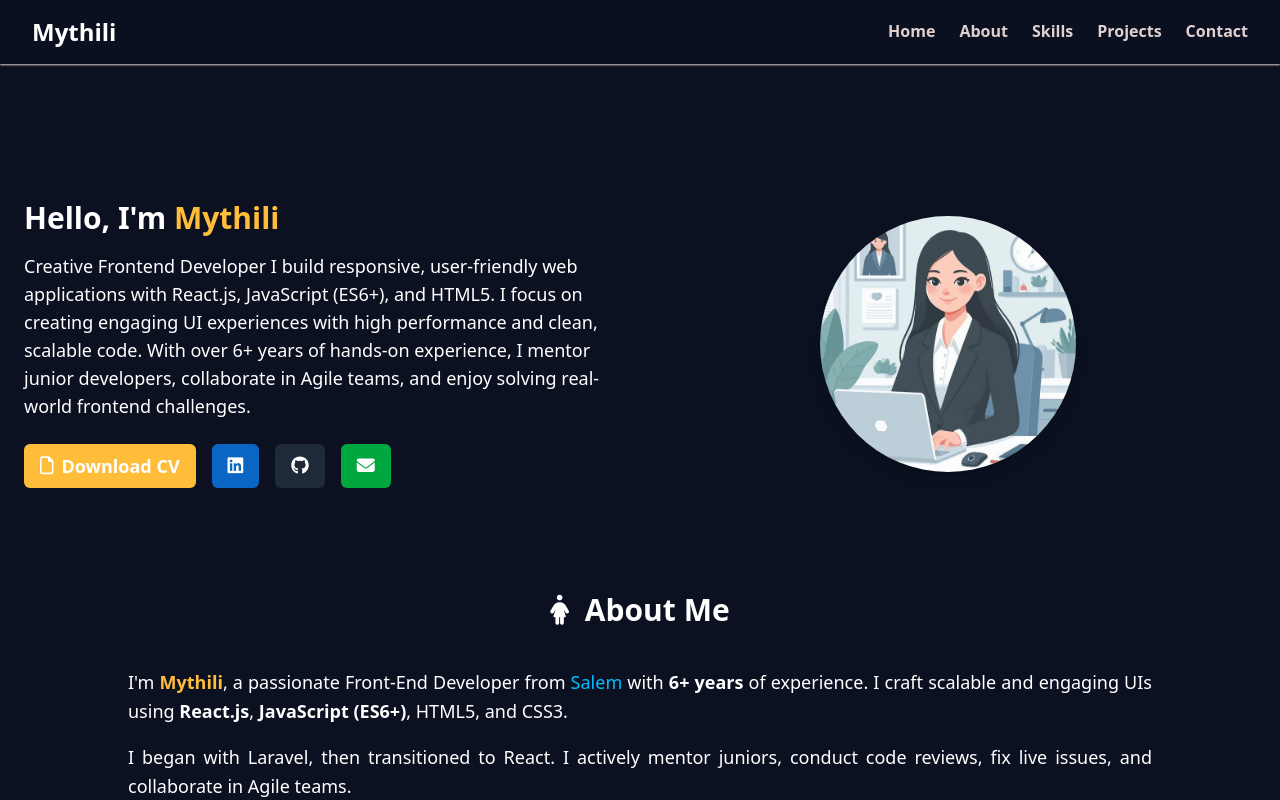
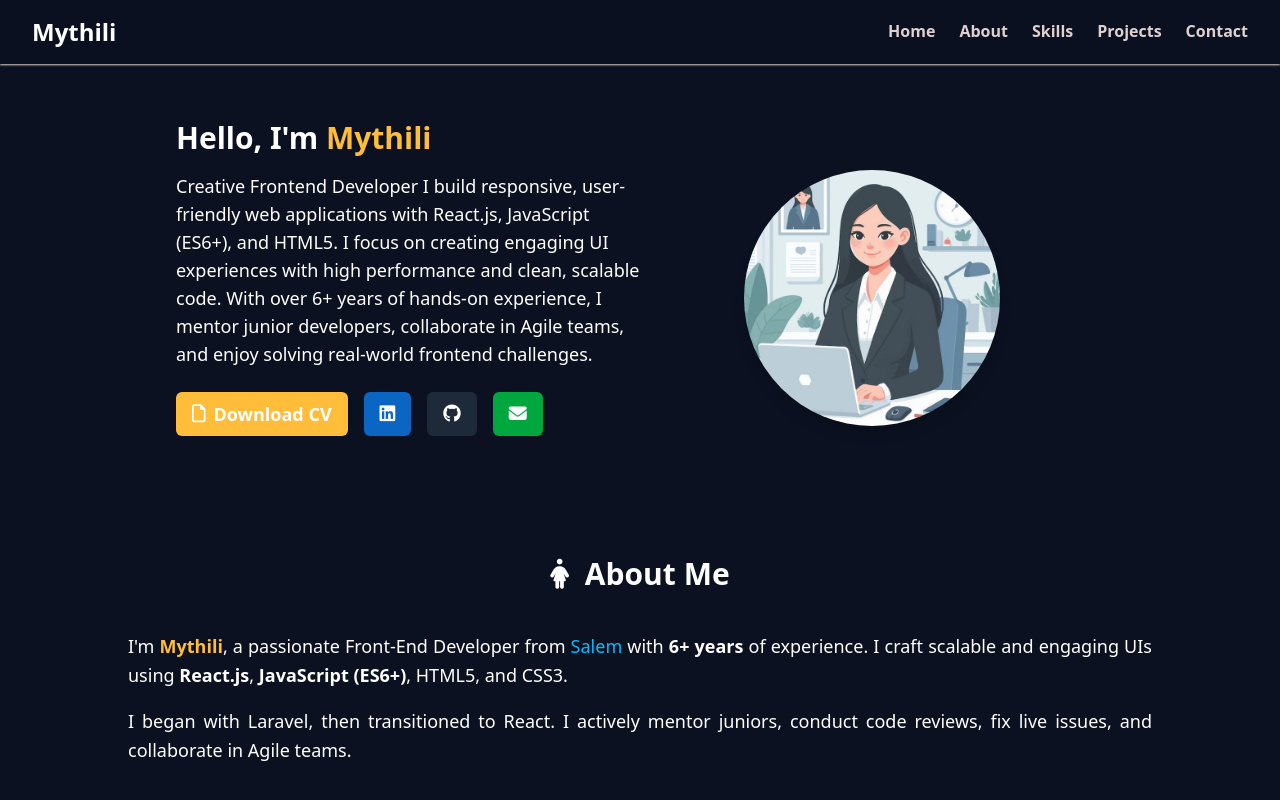
Before and after one commit to mythilims/my_site_portfolio, a React (Vite) app: page / in a window 1280 px wide. Shown: the top 800 px of the page. Built offline with nearby package versions, Linux system fonts and the light colour scheme.

Commit message:
3rd commit

```diff
--- a/src/pages/Myportfolio.jsx
+++ b/src/pages/Myportfolio.jsx
@@ -80,14 +80,14 @@ function Myportfolio() {
         )}
       </header>
 
-      {/* ✅ Sections Start Below */}
-      <section
-        id="home"
-        className="pt-20 sm:pt-20 md:pt-50 sm:p-10 md:p-6 flex flex-col md:flex-row items-center"
-      >
-        <div className="md:w-1/2">
+
+
+      <section className="bg-[#0b1120] text-white " id="home">
+        <div className="max-w-5xl mx-auto space-y-10  flex flex-col md:flex-row items-center pt-30 px-6 md:px-12 ">
+          <div className="md:w-1/2 ">
             <h2 className="text-3xl font-bold mb-4">
-            {HELLO_TEXT} <span className="text-[#ffbd39]">{PROFILE_NAME}</span>
+              {HELLO_TEXT}{" "}
+              <span className="text-[#ffbd39]">{PROFILE_NAME}</span>
             </h2>
             <p className="text-lg font-light">{ROLE_DEC}</p>
             <div className="flex flex-col lg:flex-row gap-4 mt-6 items-center sm:items-start">
@@ -105,14 +105,14 @@ function Myportfolio() {
                   rel="noopener noreferrer"
                   className="bg-[#ffbd39] px-4 py-2 rounded-md hover:bg-[#084ba0] text-white font-semibold flex items-center gap-2 text-sm sm:text-base md:text-lg"
                 >
-                <i className="fa-regular fa-file"> </i> <span>Download CV</span>
+                  <i className="fa-regular fa-file"> </i>{" "}
+                  <span>Download CV</span>
                 </a>
                 <a
                   href="https://www.linkedin.com/in/s-mythili-sundarajan"
                   target="_blank"
                   rel="noopener noreferrer"
                   title="linkedin"
-
                   className="bg-[#0a66c2] px-4 py-2 rounded-md hover:bg-[#084ba0] text-white font-semibold flex items-center gap-2 text-sm sm:text-base md:text-lg"
                 >
                   <i className="fab fa-linkedin"></i>
@@ -133,7 +133,6 @@ function Myportfolio() {
                 <a
                   href="mailto:mythilijobofficial@gmail.com"
                   title="gmail"
-
                   className="bg-green-600 px-4 py-2 rounded-md hover:bg-green-700 text-white font-semibold flex items-center gap-2 text-sm sm:text-base md:text-lg"
                 >
                   <i className="fas fa-envelope"></i>
@@ -147,6 +146,7 @@ function Myportfolio() {
               alt="Profile"
               className="w-64 h-64 rounded-full object-cover shadow-lg"
             />
+          </div>
         </div>
       </section>
 
```
Lines whose indentation alone changed are shown as unchanged.
